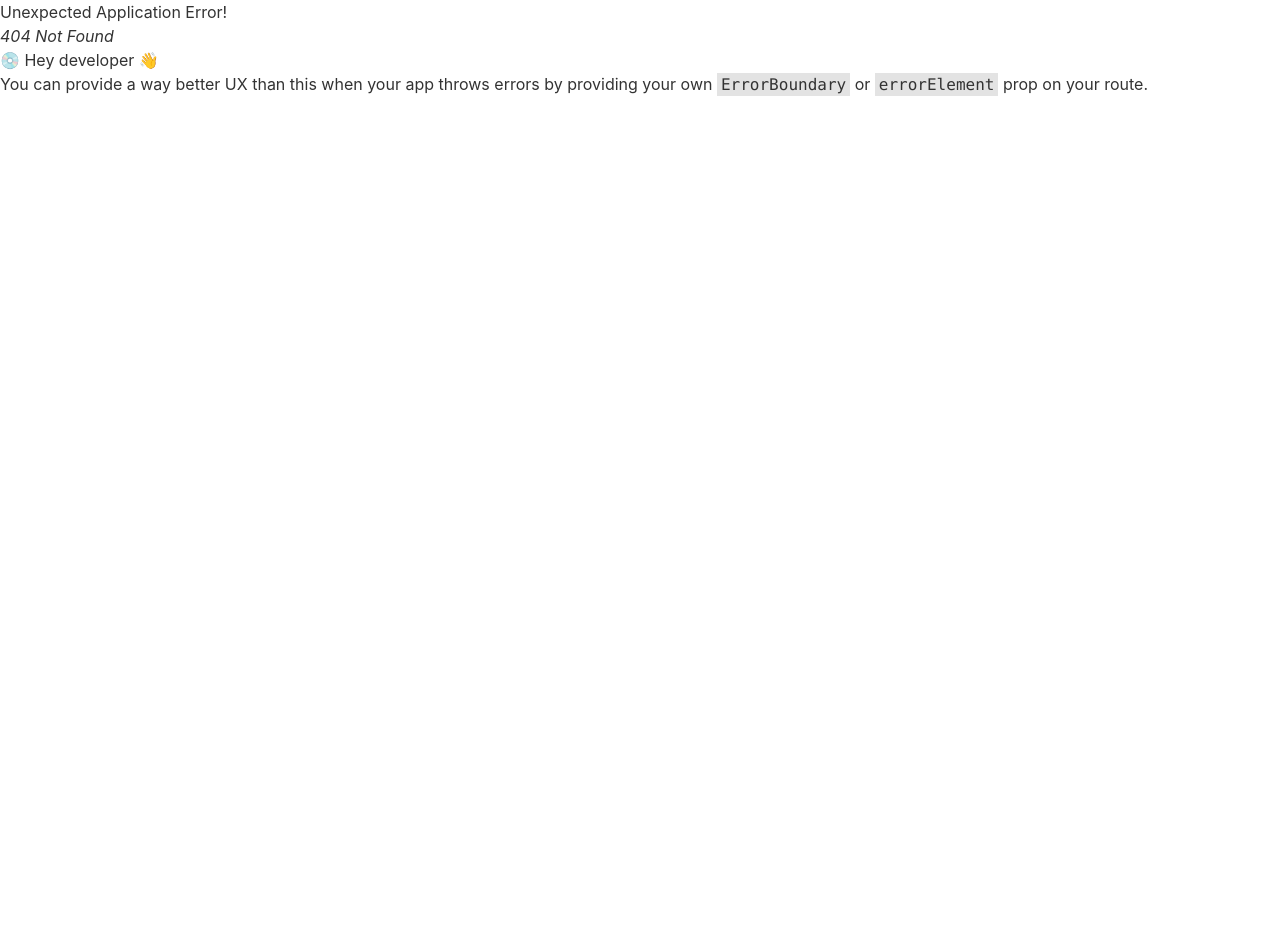
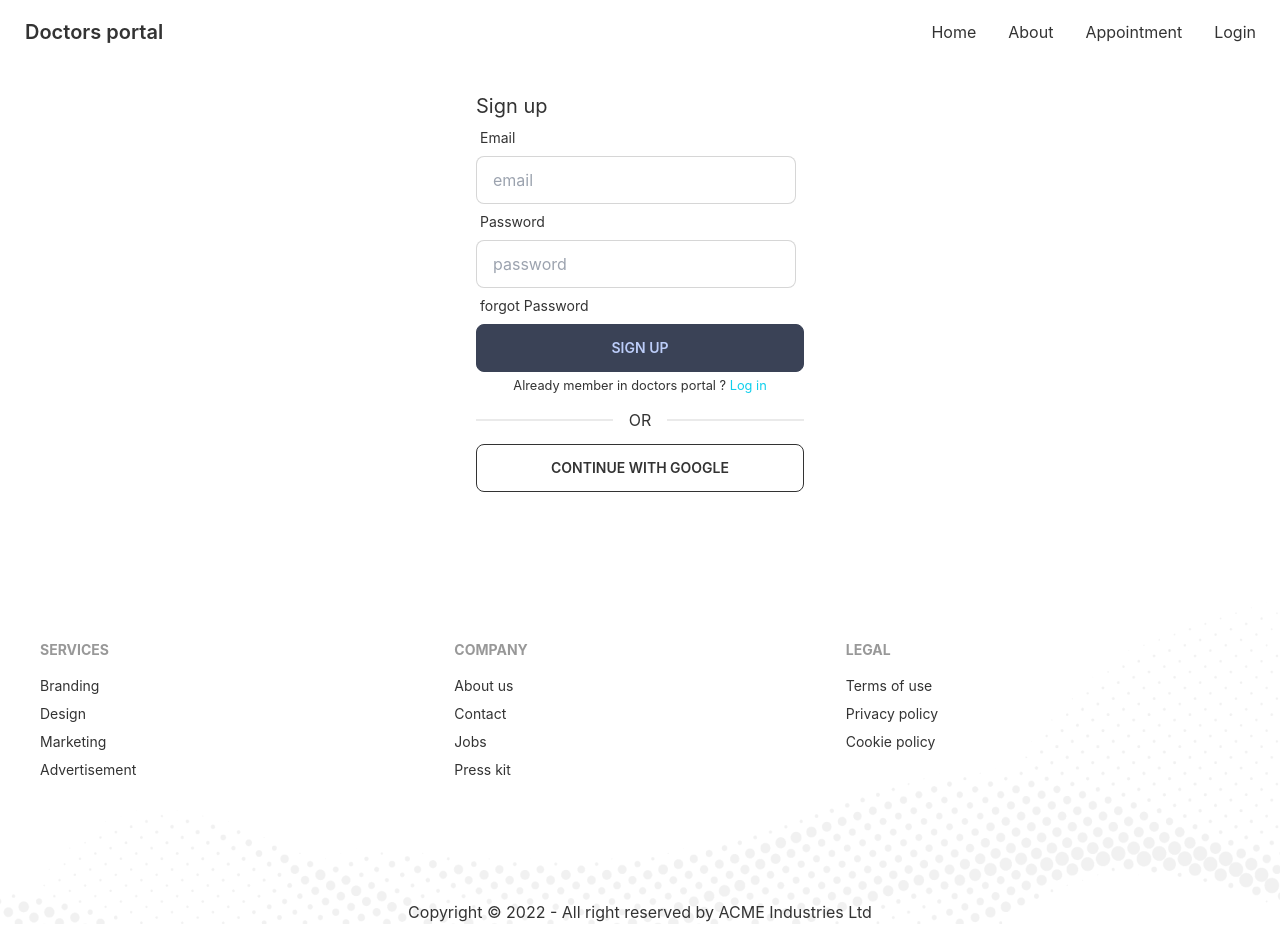
Before and after one commit to sobahan-ali/client-client-dentist, a React (Create React App) app: page /signup in a window 1280 px wide. Before the commit this address had no page. Before the commit the page ends 800 px from the top, so only its background shows below. Built offline with nearby package versions, Linux system fonts and the light colour scheme.

Commit message:
firebase and signup pages added

```diff
--- a/package.json
+++ b/package.json
@@ -8,9 +8,11 @@
     "@testing-library/user-event": "^13.5.0",
     "daisyui": "^2.40.1",
     "date-fns": "^2.29.3",
+    "firebase": "^9.14.0",
     "react": "^18.2.0",
     "react-day-picker": "^8.3.6",
     "react-dom": "^18.2.0",
+    "react-hook-form": "^7.39.4",
     "react-router-dom": "^6.4.3",
     "react-scripts": "5.0.1",
     "web-vitals": "^2.1.4"
--- a/src/Pages/Appointment/BookingModal/BookingModal.js
+++ b/src/Pages/Appointment/BookingModal/BookingModal.js
@@ -1,9 +1,30 @@
 import { format } from 'date-fns';
 import React from 'react';
 
-const BookingModal = ({ treatment, selectedDate }) => {
+const BookingModal = ({ treatment, setTreatment, selectedDate }) => {
     const { name, slots } = treatment;
     const date = format(selectedDate, 'PP')
+
+    const handleBooking = (e) => {
+        e.preventDefault();
+        const form = e.target;
+        const slot = form.slot.value;
+        const name = form.name.value;
+        const email = form.email.value;
+        const phone = form.phone.value;
+
+        const booking = {
+            appointmentDate: date,
+            treatment: name,
+            patient: name,
+            slot,
+            email,
+            phone,
+        }
+
+        console.log(booking)
+        setTreatment(null)
+    }
     return (
         <>
             <input type="checkbox" id="booking-modal" className="modal-toggle" />
@@ -11,16 +32,17 @@ const BookingModal = ({ treatment, selectedDate }) => {
                 <div className="modal-box relative">
                     <label htmlFor="booking-modal" className="btn btn-sm btn-circle absolute right-2 top-2">✕</label>
                     <h3 className="text-lg font-bold">{name}</h3>
-                    <form className='grid grid-cols-1 gap-10 mt-10'>
+                    <form onSubmit={handleBooking} className='grid grid-cols-1 gap-10 mt-10'>
                         <input disabled value={date} className="input input-bordered w-full" />
-                        <select className="select select-bordered w-full">
+                        <select name='slot' className="select select-bordered w-full">
 
                             {
-                                slots.map(slot =><option value={slot}>{slot}</option>)
+                                slots.map((slot, i) =><option key={i} value={slot}>{slot}</option>)
                             }
                         </select>
-                        <input type="text" placeholder="Type here" className="input input-bordered w-full" />
-                        <input type="text" placeholder="Type here" className="input input-bordered w-full" />
+                        <input type="text" name='name' placeholder="Type your name" className="input input-bordered w-full" />
+                        <input type="email" name='email' placeholder="Type your email" className="input input-bordered w-full" />
+                        <input type="text" name='phone' placeholder="Type your phone" className="input input-bordered w-full" />
                         <input className='w-full btn btn-primary' type="submit" value="submit" />
                     </form>
                 </div>
--- a/src/Pages/AppointmentOption/AppointmentOption.js
+++ b/src/Pages/AppointmentOption/AppointmentOption.js
@@ -2,24 +2,29 @@ import React, { useEffect, useState } from 'react';
 import BookingModal from '../Appointment/BookingModal/BookingModal';
 import Option from './Option';
 
-const AppointmentOption = ({selectedDate}) => {
-    const [dentalOption, setDentalOption ] = useState([])
+const AppointmentOption = ({ selectedDate }) => {
+    const [dentalOption, setDentalOption] = useState([])
     const [treatment, setTreatment] = useState(null)
-    useEffect(() =>  {
+    useEffect(() => {
         fetch('services.json')
-        .then(res => res.json())
-        .then(data => setDentalOption(data))
+            .then(res => res.json())
+            .then(data => setDentalOption(data))
     }, [])
     return (
         <div className='grid grid-cols-1 md:grid-cols-2 lg:grid-cols-3 gap-6 mt-10'>
             {
                 dentalOption.map(option => <Option
                     key={option._id}
-                    option = {option}
-                    setTreatment = {setTreatment}
+                    option={option}
+                    setTreatment={setTreatment}
                 ></Option>)
             }
-             {treatment &&<BookingModal selectedDate ={selectedDate} treatment = {treatment}></BookingModal>}
+            {treatment && <BookingModal
+                selectedDate={selectedDate}
+                treatment={treatment}
+                setTreatment = {setTreatment}
+
+            ></BookingModal>}
         </div>
 
 
--- a/src/Pages/Login/Login.js
+++ b/src/Pages/Login/Login.js
@@ -1,9 +1,54 @@
 import React from 'react';
+import { useForm } from 'react-hook-form';
+import { Link } from 'react-router-dom';
 
 const Login = () => {
+    const { register, handleSubmit, formState: { errors } } = useForm();
+    const handleLogIn = (data) => {
+        console.log(data)
+    }
     return (
-        <div>
-            <h2>log in</h2>
+        <div className=' flex justify-center items-center'>
+            <div className='w-96 p-7'>
+                <h2 className='text-xl'>Log in</h2>
+                <form onSubmit={handleSubmit(handleLogIn)}>
+
+                    <div className="form-control w-full max-w-xs">
+                        <label className="label">
+                            <span className="label-text">Email</span>
+                        </label>
+
+                        <input type='text'
+                            {...register("email",{
+                                required: 'email address is required',
+
+                            })}
+                            placeholder="email" className='input input-bordered w-full' />
+                         {errors.email && <p className='text-red-600 text-center' role="alert">{errors.email?.message}</p>}
+                    </div>
+
+                    <div className="form-control w-full max-w-xs">
+                        <label className="label">
+                            <span className="label-text">Password</span>
+                        </label>
+                        <input type='password'
+                        {...register("password", {
+                            required: 'password is required',
+                            minLength: {value: 6, message: 'password must be six characters'}
+
+                        })} placeholder="password" className='input input-bordered w-full' />
+                        {errors.password && <p className='text-red-600 text-center' role="alert">{errors.password?.message}</p>}
+                        <label className="label">
+                            <span className="label-text">forgot Password</span>
+                        </label>
+                    </div>
+                    <input className='btn btn-accent w-full' value='Log in' type="submit" />
+
+                </form>
+                <p className='text-center'><small>new to doctor portal? <Link to='/signup' className='text-primary'>create new account</Link></small></p>
+                <div className="divider">OR</div>
+                <button className='btn btn-outline w-full'>CONTINUE WITH GOOGLE</button>
+            </div>
         </div>
     );
 };
--- /dev/null
+++ b/src/Pages/Signup/Signup.js
@@ -0,0 +1,57 @@
+import React from 'react';
+import { useForm } from 'react-hook-form';
+import { Link } from 'react-router-dom';
+
+const Signup = () => {
+    const {register, handleSubmit, formState: {errors}} = useForm();
+
+    const handleLogIn = data => {
+        console.log(data)
+    }
+    return (
+        <div className=' flex justify-center items-center'>
+        <div className='w-96 p-7'>
+            <h2 className='text-xl'>Sign up</h2>
+            <form onSubmit={handleSubmit(handleLogIn)}>
+
+                <div className="form-control w-full max-w-xs">
+                    <label className="label">
+                        <span className="label-text">Email</span>
+                    </label>
+
+                    <input type='text'
+                        {...register("email",{
+                            required: 'email address is required',
+
+                        })}
+                        placeholder="email" className='input input-bordered w-full' />
+                     {errors.email && <p className='text-red-600 text-center' role="alert">{errors.email?.message}</p>}
+                </div>
+
+                <div className="form-control w-full max-w-xs">
+                    <label className="label">
+                        <span className="label-text">Password</span>
+                    </label>
+                    <input type='password'
+                    {...register("password", {
+                        required: 'password is required',
+                        minLength: {value: 6, message: 'password must be six characters'}
+
+                    })} placeholder="password" className='input input-bordered w-full' />
+                    {errors.password && <p className='text-red-600 text-center' role="alert">{errors.password?.message}</p>}
+                    <label className="label">
+                        <span className="label-text">forgot Password</span>
+                    </label>
+                </div>
+                <input className='btn btn-accent w-full' value='Sign up' type="submit" />
+
+            </form>
+            <p className='text-center'><small>Already member in doctors portal ? <Link to='/login' className='text-primary'>Log in</Link></small></p>
+            <div className="divider">OR</div>
+            <button className='btn btn-outline w-full'>CONTINUE WITH GOOGLE</button>
+        </div>
+    </div>
+    );
+};
+
+export default Signup;
--- a/src/Routes/Routes/Routes.js
+++ b/src/Routes/Routes/Routes.js
@@ -3,6 +3,7 @@ import Appointment from "../../Pages/Appointment/Appointment";
 import Home from "../../Pages/Home/Home/Home";
 import Main from "../../Pages/Layout/Main";
 import Login from "../../Pages/Login/Login";
+import Signup from "../../Pages/Signup/Signup";
 
 const router = createBrowserRouter([
     {
@@ -18,6 +19,10 @@ const router = createBrowserRouter([
                 element: <Login></Login>
             },
             {
+                path: '/signup',
+                element: <Signup></Signup>
+            },
+            {
                 path: '/appointment',
                 element: <Appointment></Appointment>
             },
--- /dev/null
+++ b/src/firebase/firebase.config.js
@@ -0,0 +1,18 @@
+// Import the functions you need from the SDKs you need
+import { initializeApp } from "firebase/app";
+// TODO: Add SDKs for Firebase products that you want to use
+// https://firebase.google.com/docs/web/setup#available-libraries
+
+// Your web app's Firebase configuration
+const firebaseConfig = {
+  apiKey: process.env.REACT_APP_apiKey,
+  authDomain: process.env.REACT_APP_authDomain,
+  projectId: process.env.REACT_APP_projectId,
+  storageBucket: process.env.REACT_APP_storageBucket,
+  messagingSenderId: process.env.REACT_APP_messagingSenderId,
+  appId: process.env.REACT_APP_appId
+};
+
+// Initialize Firebase
+const app = initializeApp(firebaseConfig);
+export default app;
```
Also changed, not shown: 1 other file (tests, documents, lock files or other folders).
